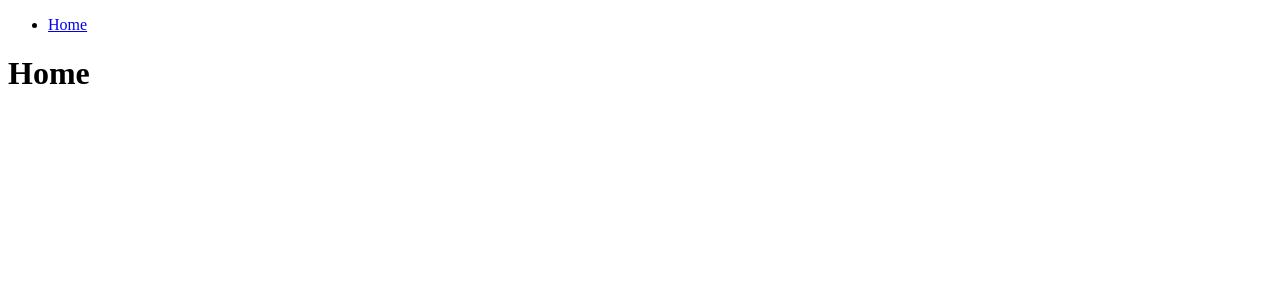
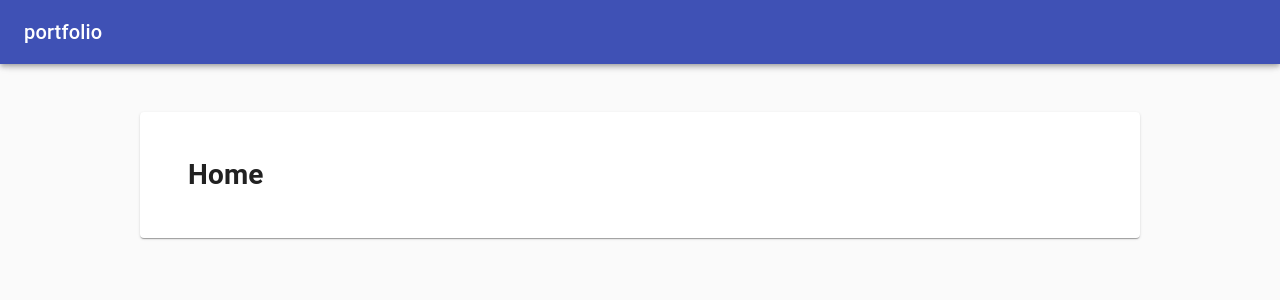
Before and after one commit to dada4386/portfolio, a React (Create React App) app: page / in a window 1280 px wide. Shown: the top 300 px of the page. Built offline with nearby package versions, Linux system fonts and the light colour scheme.

Commit message:
Added header by material-ui

```diff
--- a/package.json
+++ b/package.json
@@ -3,7 +3,7 @@
   "version": "0.1.0",
   "private": true,
   "dependencies": {
-    "@material-ui/core": "^4.9.9",
+    "@material-ui/core": "^4.9.10",
     "@testing-library/jest-dom": "^4.2.4",
     "@testing-library/react": "^9.5.0",
     "@testing-library/user-event": "^7.2.1",
@@ -12,6 +12,7 @@
     "@types/react": "^16.9.32",
     "@types/react-dom": "^16.9.6",
     "@types/react-router-dom": "^5.1.3",
+    "prop-types": "^15.7.2",
     "react": "^16.13.1",
     "react-dom": "^16.13.1",
     "react-router-dom": "^5.1.2",
--- /dev/null
+++ b/src/components/App.tsx
@@ -0,0 +1,57 @@
+import React from 'react';
+import Home from "./home";
+import Header from "./header";
+import Container from "@material-ui/core/Container";
+import CssBaseline from '@material-ui/core/CssBaseline';
+import {Theme, makeStyles, createStyles} from "@material-ui/core/styles";
+import Paper from "@material-ui/core/Paper";
+
+const useStyles = makeStyles((theme: Theme) =>
+  createStyles({
+    toolbar: theme.mixins.toolbar,
+    layout: {
+      width: 'auto',
+      marginLeft: theme.spacing(2),
+      marginRight: theme.spacing(2),
+      [theme.breakpoints.up(600 + theme.spacing(2) * 2)]: {
+        width: 1000,
+        marginLeft: 'auto',
+        marginRight: 'auto',
+      },
+    },
+    paper: {
+      marginTop: theme.spacing(3),
+      marginBottom: theme.spacing(3),
+      padding: theme.spacing(2),
+      [theme.breakpoints.up(600 + theme.spacing(3) * 2)]: {
+        marginTop: theme.spacing(6),
+        marginBottom: theme.spacing(6),
+        padding: theme.spacing(3),
+      },
+    },
+  })
+);
+
+type Props = {
+  title: string,
+}
+
+function App({title}: Props) {
+  const classes = useStyles();
+  return (
+    <React.Fragment>
+      <CssBaseline />
+      <Container maxWidth={"lg"}>
+        <Header title={title}/>
+        <div className={classes.toolbar} />
+        <main className={classes.layout}>
+          <Paper className={classes.paper}>
+            <Home />
+          </Paper>
+        </main>
+      </Container>
+    </React.Fragment>
+  );
+}
+
+export default App;
--- a/src/components/header.tsx
+++ b/src/components/header.tsx
@@ -1,16 +1,44 @@
-import {Link} from "react-router-dom";
-import React from "react";
+import * as React from "react";
 
-export default function Header() {
+import AppBar from '@material-ui/core/AppBar';
+import Toolbar from '@material-ui/core/Toolbar';
+import Typography from '@material-ui/core/Typography';
+import useScrollTrigger from '@material-ui/core/useScrollTrigger';
+import Slide from '@material-ui/core/Slide';
+
+type ScrollProps = {
+  children: React.ReactElement,
+}
+
+const ElevationScroll: React.FC<ScrollProps> = ({children}) => {
+  const trigger = useScrollTrigger({
+    disableHysteresis: true,
+    threshold: 0,
+  });
   return (
-    <div className={"header"}>
-      <nav>
-        <ul>
-          <li>
-            <Link to="/">Home</Link>
-          </li>
-        </ul>
-      </nav>
-    </div>
+    <Slide appear={false} direction="down" in={!trigger}>
+      {children}
+    </Slide>
+  );
+};
+
+type HeaderProps = {
+  title: string,
+}
+
+function Header(props: HeaderProps) {
+  const title = props.title;
+  return (
+    <ElevationScroll>
+      <AppBar>
+        <Toolbar>
+          <Typography variant="h6">
+            {title}
+          </Typography>
+        </Toolbar>
+      </AppBar>
+    </ElevationScroll>
   )
 }
+
+export default Header;
--- a/src/components/home.tsx
+++ b/src/components/home.tsx
@@ -1,5 +1,14 @@
 import React from "react";
+import Container from "@material-ui/core/Container";
 
-export function Home() {
-  return <h1>Home</h1>;
-}
+type Props = {}
+
+const Home: React.FC<Props> = () => {
+  return (
+    <Container >
+      <h1>Home</h1>
+    </Container>
+  );
+};
+
+export default Home;
--- a/src/components/main.tsx
+++ /dev/null
@@ -1,17 +0,0 @@
-import React from 'react';
-import {BrowserRouter as Router, Route, Switch} from "react-router-dom";
-import {Home} from "./home";
-import Header from "./header";
-
-export default function main() {
-  return (
-    <Router>
-    <Header/>
-      <div className={"body"}>
-        <Switch>
-          <Route path="/" component={Home} />
-        </Switch>
-      </div>
-    </Router>
-  );
-}
--- a/src/index.tsx
+++ b/src/index.tsx
@@ -1,9 +1,9 @@
 import React from 'react';
 import ReactDOM from 'react-dom';
-import Main from "./components/main";
+import Main from "./components/App";
 
 ReactDOM.render((
-  <Main />
+  <Main title={"portfolio"}/>
   ),
   document.getElementById('root')
 );
```
Also changed, not shown: public/index.html (line endings or trailing spaces), 1 other file (tests, documents, lock files or other folders).
